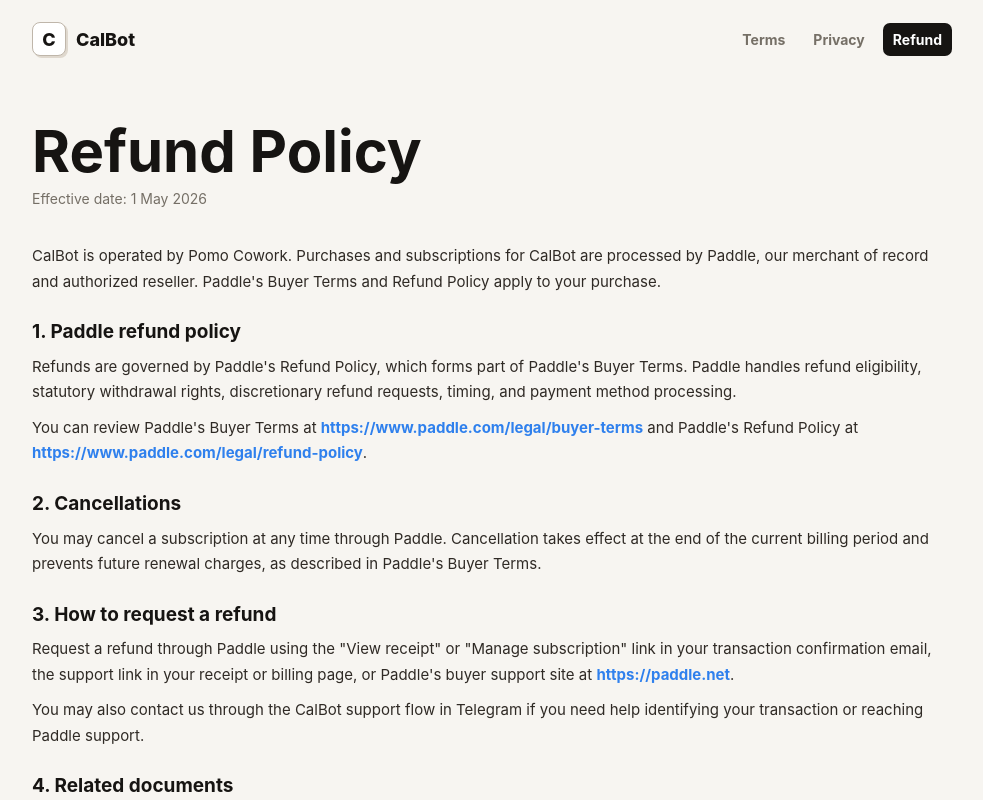
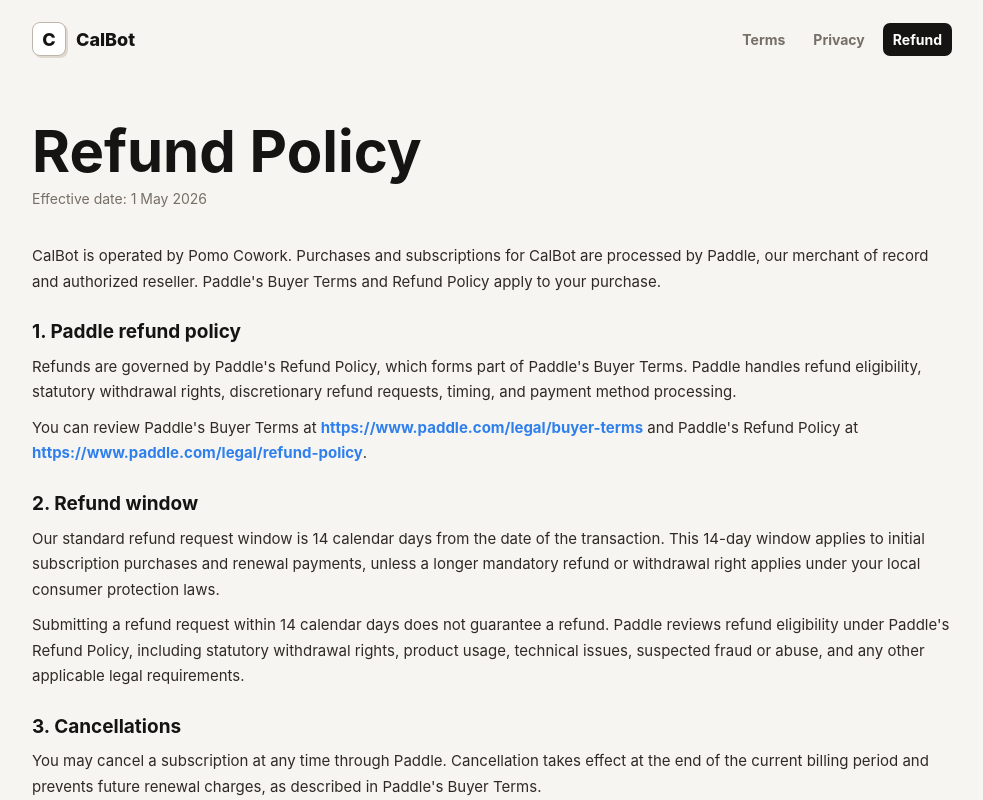
Before and after one commit to thth13/calbot-web, a Next.js app: page /refund in a window 1280 px wide. Shown: the top 800 px of the page, without its empty margins (148-1131 px from the left). Built offline with nearby package versions, Linux system fonts and the light colour scheme.

Commit message:
fix refund policy

```diff
--- a/app/refund/page.tsx
+++ b/app/refund/page.tsx
@@ -58,7 +58,23 @@
           </div>
 
           <div>
-            <h2>2. Cancellations</h2>
+            <h2>2. Refund window</h2>
+            <p>
+              Our standard refund request window is 14 calendar days from the date of
+              the transaction. This 14-day window applies to initial subscription
+              purchases and renewal payments, unless a longer mandatory refund or
+              withdrawal right applies under your local consumer protection laws.
+            </p>
+            <p>
+              Submitting a refund request within 14 calendar days does not guarantee a
+              refund. Paddle reviews refund eligibility under Paddle&apos;s Refund Policy,
+              including statutory withdrawal rights, product usage, technical issues,
+              suspected fraud or abuse, and any other applicable legal requirements.
+            </p>
+          </div>
+
+          <div>
+            <h2>3. Cancellations</h2>
             <p>
               You may cancel a subscription at any time through Paddle. Cancellation
               takes effect at the end of the current billing period and prevents future
@@ -67,7 +83,7 @@
           </div>
 
           <div>
-            <h2>3. How to request a refund</h2>
+            <h2>4. How to request a refund</h2>
             <p>
               Request a refund through Paddle using the &quot;View receipt&quot; or
               &quot;Manage subscription&quot; link in your transaction confirmation email, the
@@ -82,7 +98,7 @@
           </div>
 
           <div>
-            <h2>4. Related documents</h2>
+            <h2>5. Related documents</h2>
             <p>
               See also our <Link href="/terms">Terms of Service</Link> and{" "}
               <Link href="/privacy">Privacy Policy</Link>.
```
